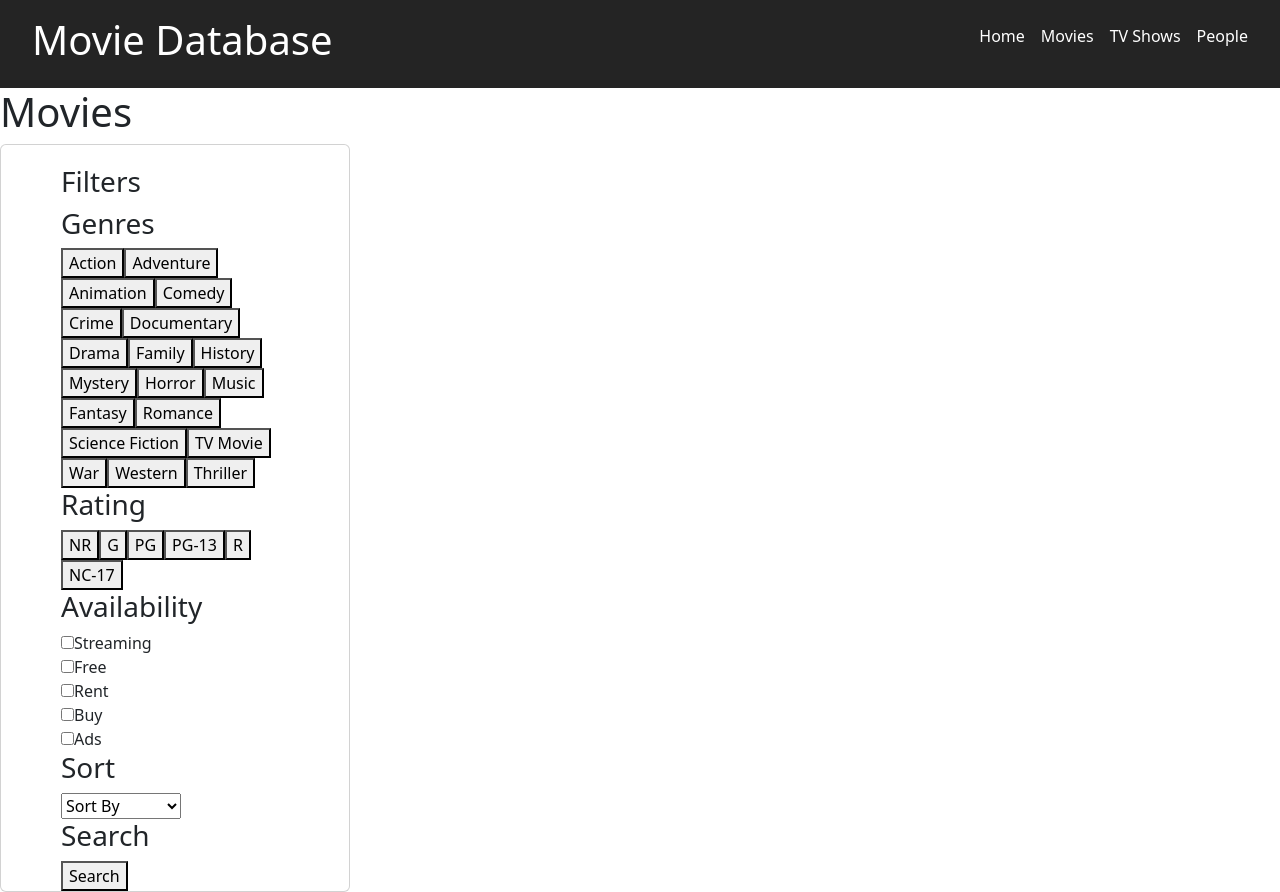
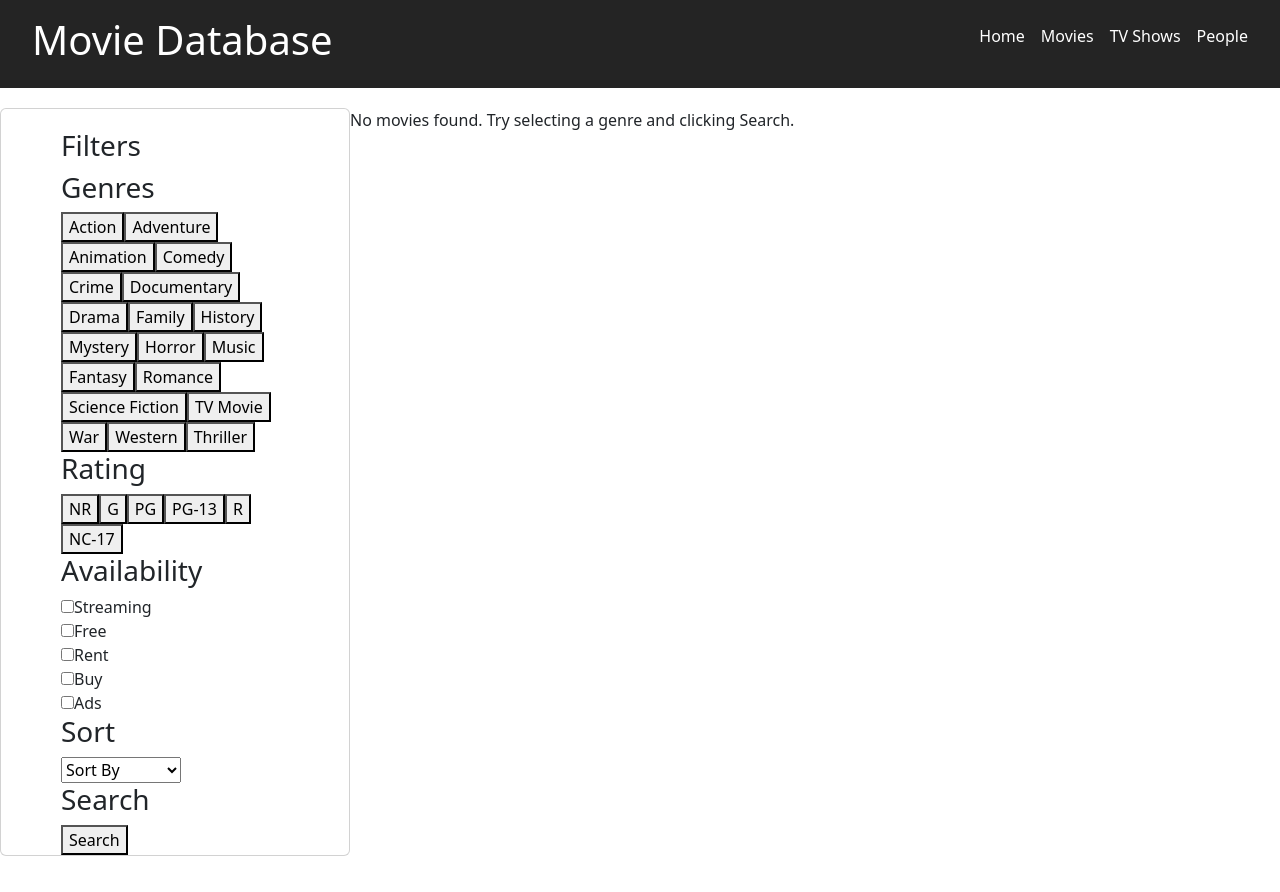
Before and after one commit to IamConnor08/movie-database, a React app in the folder frontend/: page /movies in a window 1280 px wide. After the commit the page ends 856 px from the top, so only its background shows below. Built offline with nearby package versions, Linux system fonts and the light colour scheme; the HTML template or start-up script is replaced by a standard one.

Commit message:
Update Movies.jsx

```diff
--- a/frontend/src/pages/Movies.jsx
+++ b/frontend/src/pages/Movies.jsx
@@ -1,12 +1,37 @@
-import Filter from '../components/movieFilter';
-
+import { useState } from "react";
+import Filter from "../components/movieFilter"; // make sure path is correct
 
 function Movies() {
-    return (
-    <div className="movies-container">
-        <h1>Movies</h1>
-        <Filter />
+  const [movies, setMovies] = useState([]);
+
+  const handleFilteredMovies = (filteredMovies) => {
+    setMovies(filteredMovies);
+  };
+
+  return (
+    <div>
+      <Filter onFilter={handleFilteredMovies} />
+
+      <div className="movie-grid" style={{ display: "flex", flexWrap: "wrap", gap: "20px", marginTop: "20px" }}>
+        {movies.length === 0 ? (
+          <p>No movies found. Try selecting a genre and clicking Search.</p>
+        ) : (
+          movies.map((m) => (
+            <div key={m.id} className="movie-card" style={{ width: "200px" }}>
+              <img
+                src={m.poster}
+                alt={m.title}
+                style={{ width: "100%", borderRadius: "10px" }}
+              />
+              <h4>{m.title}</h4>
+              <p style={{ color: "gray" }}>{m.genre}</p>
+              <p> {m.imdb_rating}</p>
+            </div>
+          ))
+        )}
+      </div>
     </div>
-    );
+  );
 }
+
 export default Movies;
```
